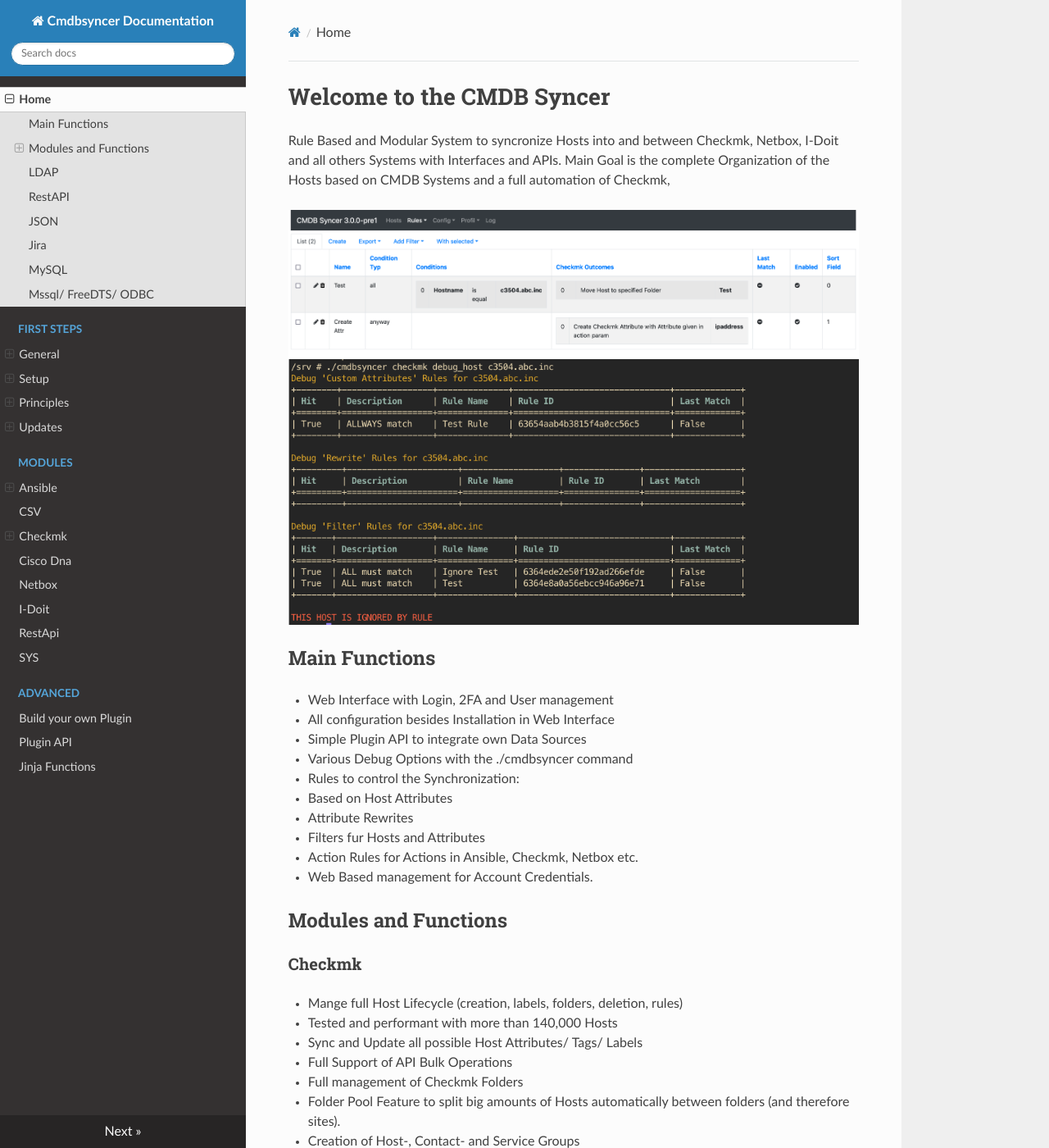
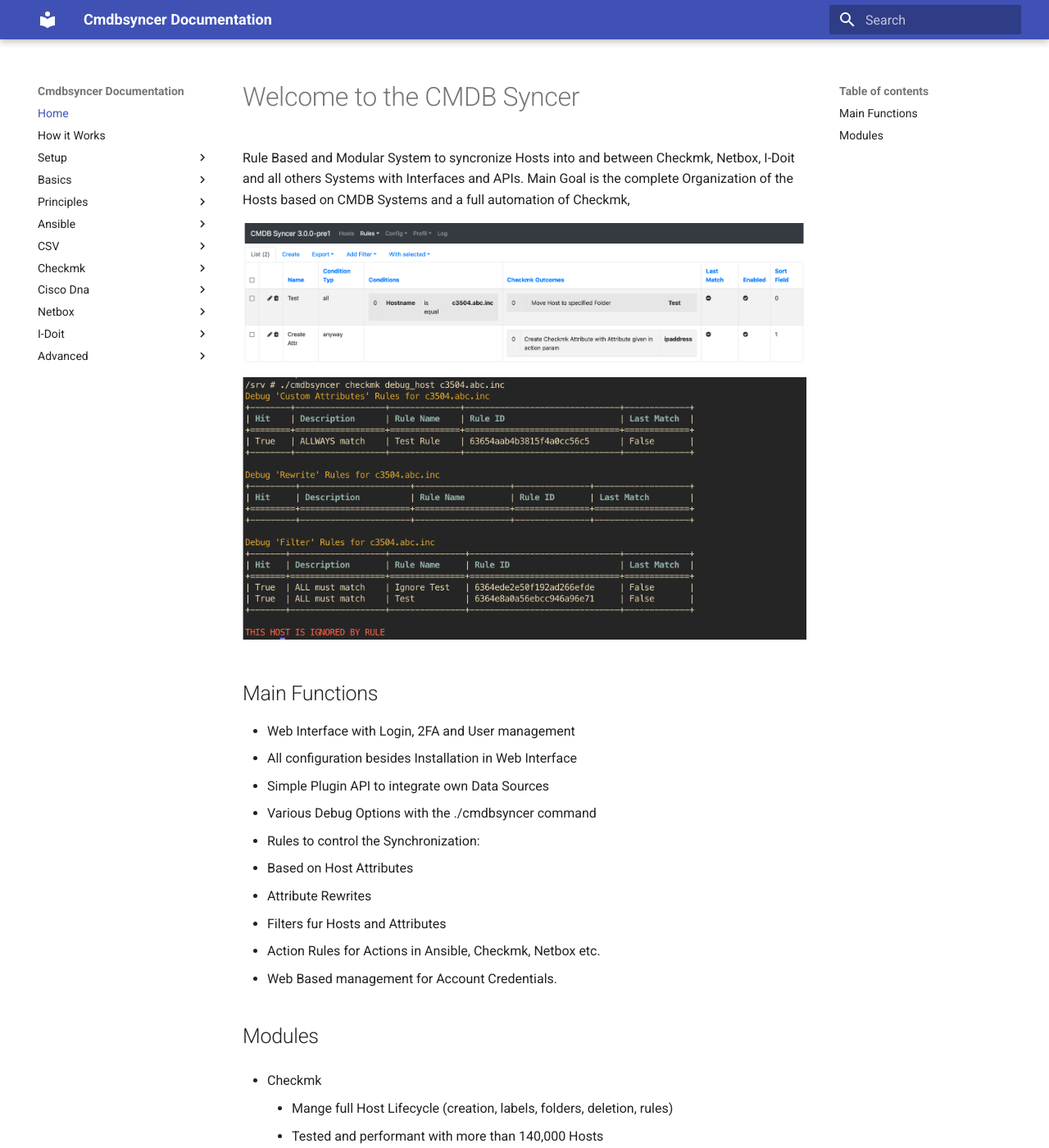
Before and after one commit to kuhn-ruess/cmdbsyncer-docs, an MkDocs documentation site: the page built from docs/index.md, in a window 1280 px wide and 1400 px high. Shown: the whole window at 82% size. Built offline with MkDocs 1.6.1 and Material for MkDocs 9.7.7, drawn with Linux system fonts in a browser that asks for light colours; nearby versions of some CDN libraries; some of the changed text lies outside the part shown.

Commit message:
Updated Documenation Design

```diff
--- a/docs/index.md
+++ b/docs/index.md
@@ -21,68 +21,68 @@
   * Action Rules for Actions in Ansible, Checkmk, Netbox etc.
 * Web Based management for Account Credentials.
 
-## Modules and Functions
+## Modules
 
-### Checkmk
-* Mange full Host Lifecycle (creation, labels, folders, deletion, rules)
-* Tested and performant with more than 140,000 Hosts
-* Sync and Update all possible Host Attributes/ Tags/ Labels
-* Full Support of API Bulk Operations
-* Full management of Checkmk Folders
-* Folder Pool Feature to split big amounts of Hosts automatically between folders (and therefore sites).
-* Creation of Host-, Contact- and Service Groups
-* Create Host Tags and Host Tag Groups
-* Create BI Aggregations
-* Integrated options to prevent to many Updates in Checkmk
-* Full Multiprocessing support for Calculations
-* Command to Active Configuration
-* Command to Bake and Sign Agents
-* Management of Checkmk (Fallback) users (Create/ Delete/ Reset Password/ Disable Login)
-* Inventory for Host Attributes (need e.g. for Ansible, like on which site is server on)
-* Inventory of Service Informations, Labels, Tags and HW/SW Inventory possible (can be used e.g. for I-Doit Sync)
-* Create DCD Rules
-* Create and Manage Password Store (Encryption) entries
+* Checkmk
+    * Mange full Host Lifecycle (creation, labels, folders, deletion, rules)
+    * Tested and performant with more than 140,000 Hosts
+    * Sync and Update all possible Host Attributes/ Tags/ Labels
+    * Full Support of API Bulk Operations
+    * Full management of Checkmk Folders
+    * Folder Pool Feature to split big amounts of Hosts automatically between folders (and therefore sites).
+    * Creation of Host-, Contact- and Service Groups
+    * Create Host Tags and Host Tag Groups
+    * Create BI Aggregations
+    * Integrated options to prevent to many Updates in Checkmk
+    * Full Multiprocessing support for Calculations
+    * Command to Active Configuration
+    * Command to Bake and Sign Agents
+    * Management of Checkmk (Fallback) users (Create/ Delete/ Reset Password/ Disable Login)
+    * Inventory for Host Attributes (need e.g. for Ansible, like on which site is server on)
+    * Inventory of Service Informations, Labels, Tags and HW/SW Inventory possible (can be used e.g. for I-Doit Sync)
+    * Create DCD Rules
+    * Create and Manage Password Store (Encryption) entries
 
-### Ansible
-* Rule Based Inventory Source
-* All Functions for Checkmk Agent Management (Installation, TLS Registration, Bakery Registration)
-	*  Linux and Windows
-* All functions for Checkmk(OMD) Site Management (Update Sites, Create Sites etc.)
-	* Automatic Download of Checkmk Versions if wanted.
+* Ansible
+    * Rule Based Inventory Source
+    * All Functions for Checkmk Agent Management (Installation, TLS Registration, Bakery Registration)
+        *  Linux and Windows
+    * All functions for Checkmk(OMD) Site Management (Update Sites, Create Sites etc.)
+        * Automatic Download of Checkmk Versions if wanted.
 
 
-### Netbox
-* Rulebased Export and Import Devices and VMs to/from Netbox
-* Automatic creation of Categories if wanted.
+* Netbox
+    * Rulebased Export and Import Devices and VMs to/from Netbox
+    * Automatic creation of Categories if wanted.
 
-### I-DOIT
-* Rulebased Export and Import Devices to/from I-Doit
+* I-DOIT
+    * Rulebased Export and Import Devices to/from I-Doit
 
-### BMC Remedy
-* Limited import from BMC Remedy
+* BMC Remedy
+    * Limited import from BMC Remedy
 
-### Cisco DNA
-* Import devices and their Interface Information
+* Cisco DNA
+    * Import devices and their Interface Information
 
-### CSV
-* Manage Hosts based on CSV File (Import Source)
-* Add Addional Informationen from CSV Files to your Hosts (eg. Overwrite IP Addresses)
+* CSV
+    * Manage Hosts based on CSV File (Import Source)
+    * Add Addional Informationen from CSV Files to your Hosts (eg. Overwrite IP Addresses)
 
-## LDAP
- - Import Objects from LDAP Directories
+* LDAP
+    * Import Objects from LDAP Directories
 
-## RestAPI
-- Import of Custom Rest APIs
+* RestAPI
+    * Import of Custom Rest APIs
 
-## JSON
-- Import of Json File Structures
+* JSON
+    * Import of Json File Structures
 
-## Jira
-- Import Objects
+* Jira
+    * Import Objects
 
-## MySQL
-- Import and Inventorize Mysql Database Tables
+* MySQL
+    * Import and Inventorize Mysql Database Tables
 
 
-## Mssql/ FreeDTS/ ODBC
-- Import and Inventorize all kinds of ODBC based Database Connectsion
+* Mssql/ FreeDTS/ ODBC
+    * Import and Inventorize all kinds of ODBC based Database Connectsion
--- a/mkdocs.yml
+++ b/mkdocs.yml
@@ -1,79 +1,76 @@
 site_name: Cmdbsyncer Documentation
 nav:
   - Home: index.md
-  - "First Steps":
-      - General:
-        - How it Works: basics/how_it_works.md
-      - Setup:
-        - Installation from Code: basics/setup_code.md
-        - Installation with Docker: basics/setup_docker.md
-        - Updates: basics/updates.md
-        - First Steps: basics/first_steps.md
-        - Config: basics/lcl_config.md
-        - Caching: basics/caching.md
-        - Accounts: basics/accounts.md
-        - Cronjobs: basics/cron.md
-        - Fileadmin: basics/fileadmin.md
-        - Recipes:
-            - mod_wsgi and Apache (eg. RH9): basics/install_wsgi.md
-            - UWSGI and Apache: basics/uwsgi_apache.md
-            - Debug Requests: basics/debug.md
-      - Principles:
-        - Import Systems: basics/import.md
-        - Export Systems: basics/export.md
-        - Remove Hosts: basics/maintenance.md
-        - Hosts, Labels and Inventory: basics/host_labels_inventory.md
-        - Conditions: basics/conditions.md
-        - Custom Attributes: basics/custom_attributes.md
-        - Rewrite Attributes: basics/rewrite_attributes.md
-        - Rewrite Hostnames: basics/rewrite_hostnames.md
-        - Filter: basics/filter.md
-        - Debug Rules: basics/debug_rules.md
-      - Updates:
-        - Changelog/ Update Notes: updates/changelog.md
+  - How it Works: basics/how_it_works.md
+  - Setup:
+    - Get the Program: basics/setup_code.md
+    - Installation with Docker: basics/setup_docker.md
+    - mod_wsgi and Apache (eg. RH9): basics/install_wsgi.md
+    - UWSGI and Apache: basics/uwsgi_apache.md
+    - Update Program: basics/updates.md
+    - Changelog/ Update Notes: updates/changelog.md
+  - Basics:
+    - First Steps: basics/first_steps.md
+    - Config: basics/lcl_config.md
+    - Caching: basics/caching.md
+    - Accounts: basics/accounts.md
+    - Cronjobs: basics/cron.md
+    - Fileadmin: basics/fileadmin.md
+    - Debug Requests: basics/debug.md
+  - Principles:
+    - Import Systems: basics/import.md
+    - Export Systems: basics/export.md
+    - Remove Hosts: basics/maintenance.md
+    - Hosts, Labels and Inventory: basics/host_labels_inventory.md
+    - Conditions: basics/conditions.md
+    - Custom Attributes: basics/custom_attributes.md
+    - Rewrite Attributes: basics/rewrite_attributes.md
+    - Rewrite Hostnames: basics/rewrite_hostnames.md
+    - Filter: basics/filter.md
+    - Debug Rules: basics/debug_rules.md
 
-
-  - "Modules":
-      - Ansible:
-        - Basics: ansible/index.md
-        - Recipes:
-          - Checkmk Agents: ansible/cmk_agents.md
-          - Checkmk Sites: ansible/cmk_sites.md
-      - CSV: csv/index.md
-      - Checkmk:
-          - Main: checkmk/index.md
-          - Commandline: checkmk/commandline.md
-          - Set Folders and Host Attributes: checkmk/export_rules.md
-          - Host-/ Contact-/ Service-Groups: checkmk/groups_management.md
-          - Checkmk Rules: checkmk/rules_management.md
-          - Hosttags: checkmk/create_hosttags.md
-          - Checkmk Users: checkmk/users.md
-          - Downtimes: checkmk/create_downtimes.md
-          - DCD Rules: checkmk/dcd_rules.md
-          - Business Intelligence: checkmk/bi.md
-          - Folder Pools: checkmk/folder_pools.md
-          - Inventorize: checkmk/inventorize.md
-          - Config Variables: checkmk/config_vars.md
-          - Recipes Checkmk:
-              - Custom Attributes: checkmk/cmk_attributes.md
-              - Create Cluster: checkmk/create_cluster.md
-              - Manage Contact Groups: checkmk/recipe_contact_groups.md
-              - Create Rules: checkmk/recipe_checkmk_rules.md
-              - Create Multiple HTTP Rules: checkmk/recipe_multiple_http_rules.md
-              - Full Agenten Automations: ansible/cmk_agents.md
-              - Site Update Automations: ansible/cmk_sites.md
-              - Mange big Environments: checkmk/big_environments.md
-      - Cisco Dna: ciscodna/index.md
-      - Netbox: netbox/index.md
-      - I-Doit: i-doit/index.md
-      - RestApi: restapi/index.md
-      - SYS: sys/index.md
+  - Ansible:
+    - Ansible Basics: ansible/index.md
+    - Manage Checkmk Agents: ansible/cmk_agents.md
+    - Manage Checkmk Sites: ansible/cmk_sites.md
+  - CSV:
+    - CSV Basics: csv/index.md
+  - Checkmk:
+      - Checkmk Basics: checkmk/index.md
+      - Commandline Parameters: checkmk/commandline.md
+      - Set Folders and Host Attributes: checkmk/export_rules.md
+      - Host-/ Contact-/ Service-Groups: checkmk/groups_management.md
+      - Checkmk Rules: checkmk/rules_management.md
+      - Hosttags: checkmk/create_hosttags.md
+      - Checkmk Users: checkmk/users.md
+      - Downtimes: checkmk/create_downtimes.md
+      - DCD Rules: checkmk/dcd_rules.md
+      - Business Intelligence: checkmk/bi.md
+      - Folder Pools: checkmk/folder_pools.md
+      - Inventorize Checkmk: checkmk/inventorize.md
+      - Local Config Variables: checkmk/config_vars.md
+      - Set a Checkmk Attribute: checkmk/cmk_attributes.md
+      - Create Cluster in Checkmk: checkmk/create_cluster.md
+      - Manage Contact Groups: checkmk/recipe_contact_groups.md
+      - Create a Checkmk Rule: checkmk/recipe_checkmk_rules.md
+      - Example Multiple HTTP Rules: checkmk/recipe_multiple_http_rules.md
+      - Full Agenten Automations: ansible/cmk_agents.md
+      - Site Update Automations: ansible/cmk_sites.md
+      - Mange big Environments: checkmk/big_environments.md
+  - Cisco Dna:
+    - Cisco DNA Basics: ciscodna/index.md
+  - Netbox:
+    - Netbox Basics: netbox/index.md
+  - I-Doit:
+      - Idoit Basics: i-doit/index.md
   - "Advanced":
      - Build your own Plugin: advanced/own_plugins.md
      - Plugin API: advanced/plugin_api.md
      - Jinja Functions: advanced/jinja_functions.md
+     - Rest API: restapi/index.md
+     - Sys Module: sys/index.md
 
-theme: readthedocs
+theme: material
 
 plugins:
 - search
--- a/requirements.txt
+++ b/requirements.txt
@@ -1,3 +1,5 @@
 mkdocs==1.5.2
 mkdocstrings==0.22.0
 mkdocstrings-python==1.5.0
+mkdocs-material==9.5.36
+mkdocs-material-extensions==1.3.1
```
Also changed, not shown: docs/basics/install_wsgi.md (+0 -3 lines), docs/basics/updates.md (+1 -1 lines), docs/updates/changelog.md (+2 -0 lines).
